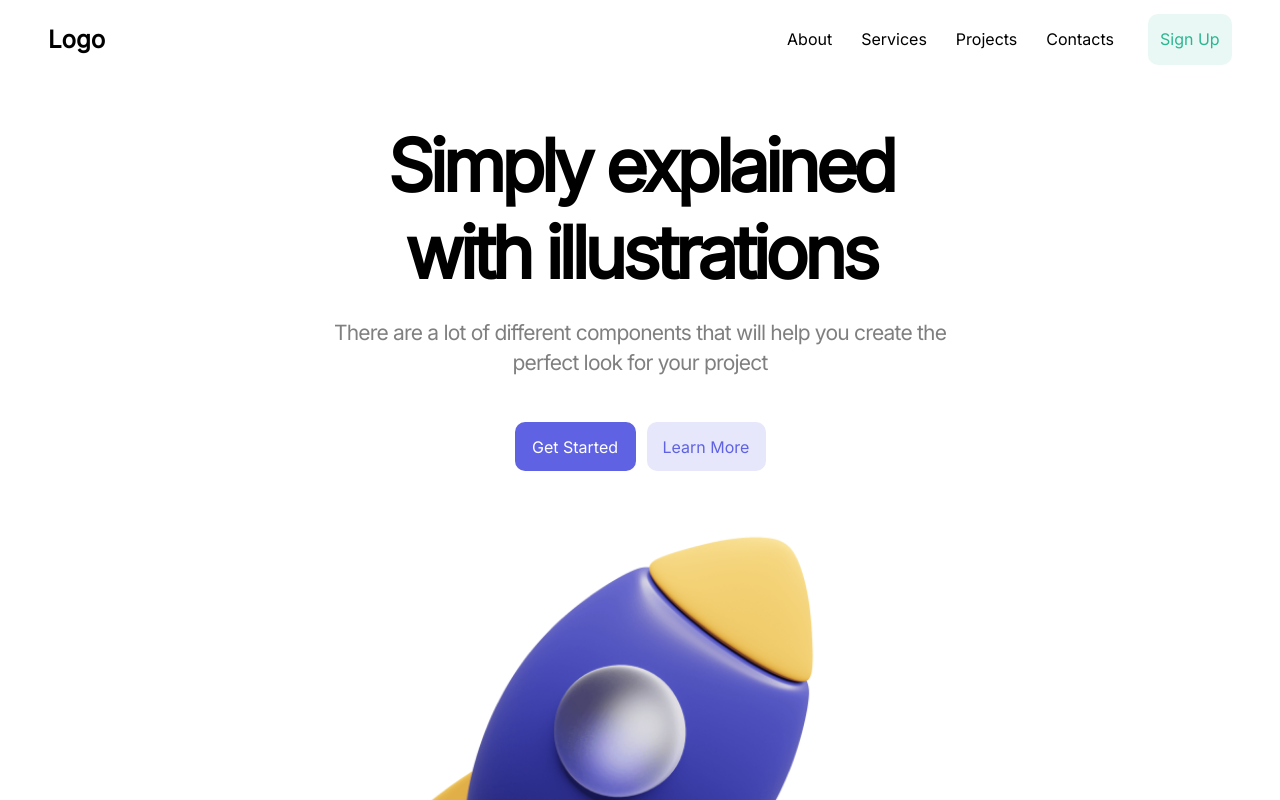
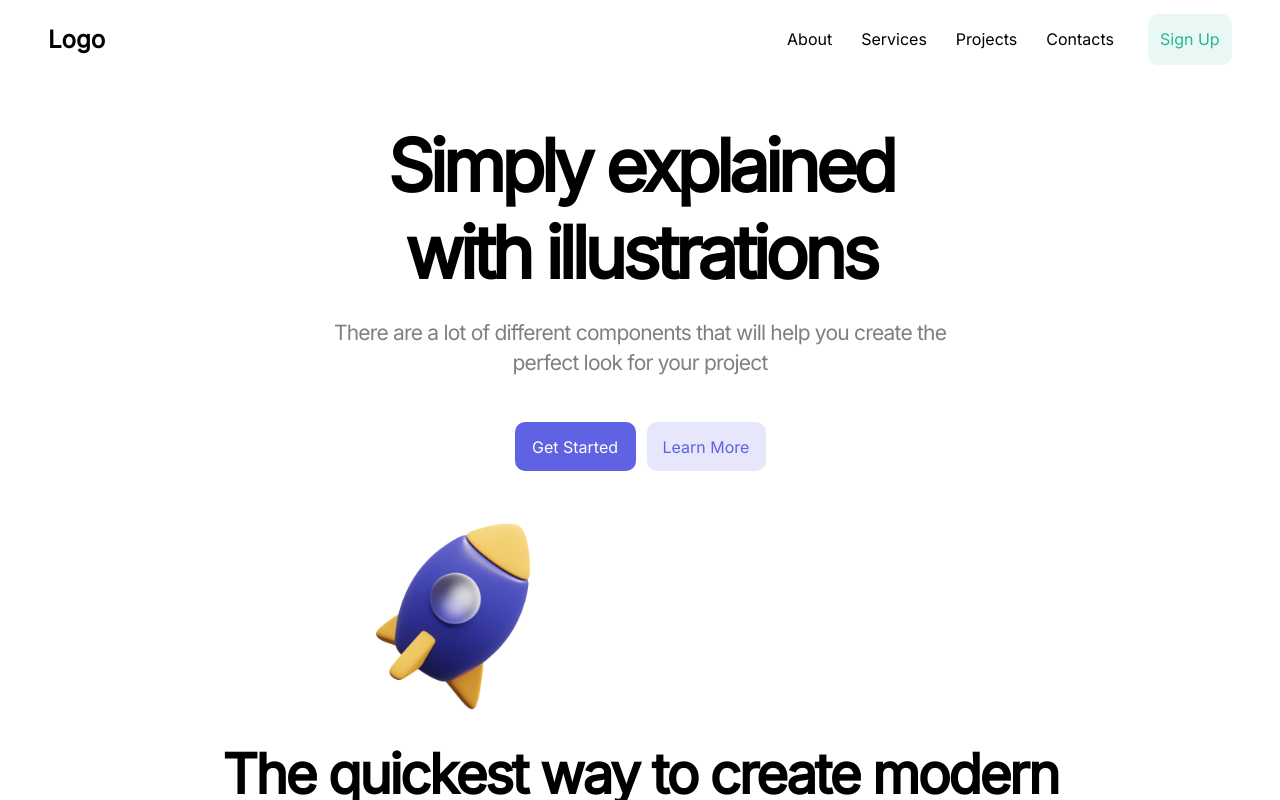
Before and after one commit to JorgeRochaA/landingPage, a React (Create React App) app: page / in a window 1280 px wide. Shown: the top 800 px of the page. Built offline with nearby package versions, Linux system fonts and the light colour scheme.

Commit message:
Update BlogSection.scss

```diff
--- a/src/styles/BlogSection/BlogSection.scss
+++ b/src/styles/BlogSection/BlogSection.scss
@@ -1,3 +1,6 @@
+img{
+  max-width:200px
+}
 .blog_container {
   width: 100%;
   height: 100%;
```
